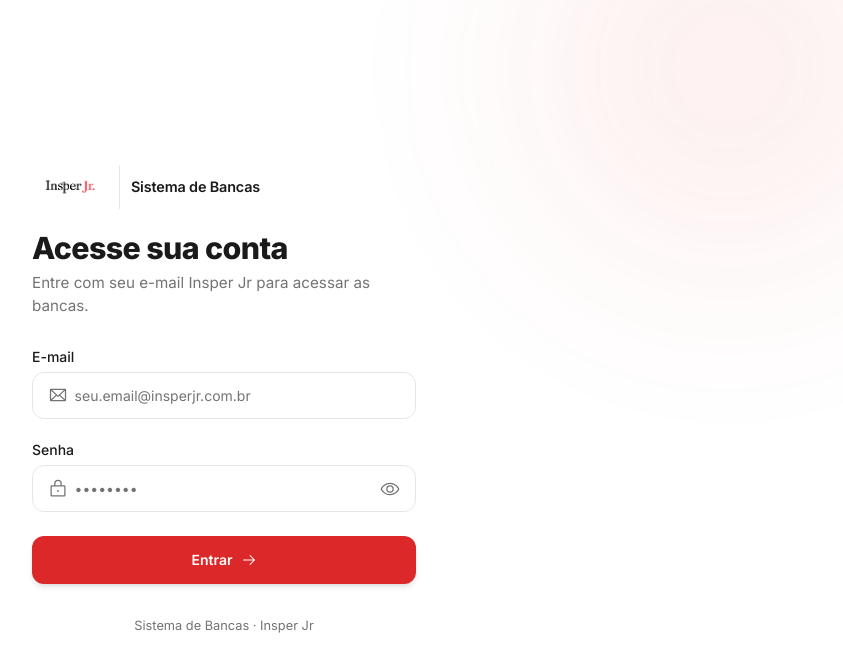
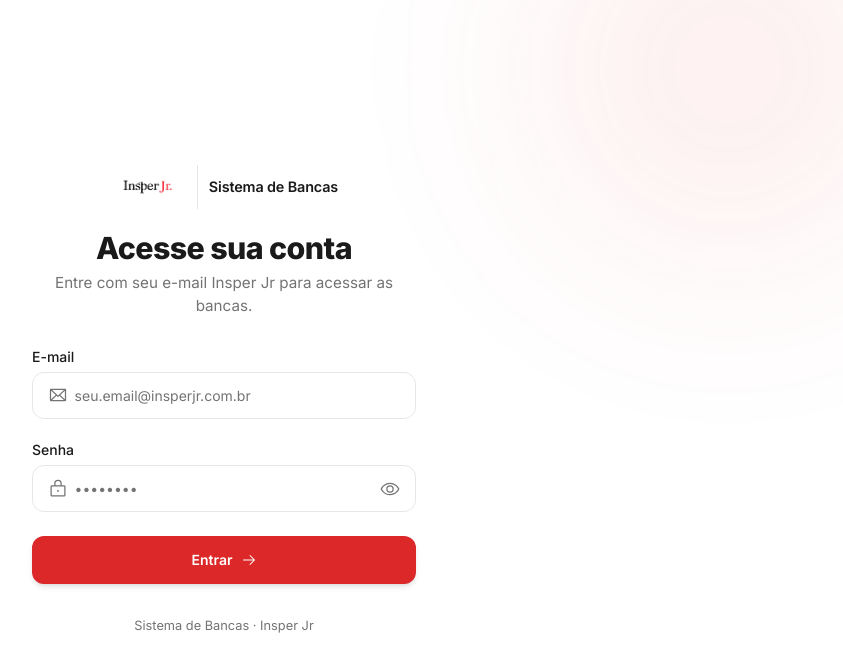
Before and after one commit to insperjr2024/ATLAS_front, a React (Vite) app: page / in a window 1280 px wide. Shown: the top 670 px of the page, without its empty margins (416-1259 px from the left). Built offline with nearby package versions, Linux system fonts and the light colour scheme.

Commit message:
style(login): centralizar cabecalho com lockup da marca

```diff
--- a/src/pages/Auth.styled.ts
+++ b/src/pages/Auth.styled.ts
@@ -125,13 +125,15 @@
 export const LoginHeaderBlock = styled.div`
   display: flex;
   flex-direction: column;
-  align-items: flex-start;
+  align-items: center;
+  text-align: center;
   gap: 0.4rem;
 `;
 
 export const LoginBrandLockup = styled.div`
   display: flex;
   align-items: center;
+  justify-content: center;
   gap: 0.7rem;
   margin-bottom: 1rem;
 `;
```
